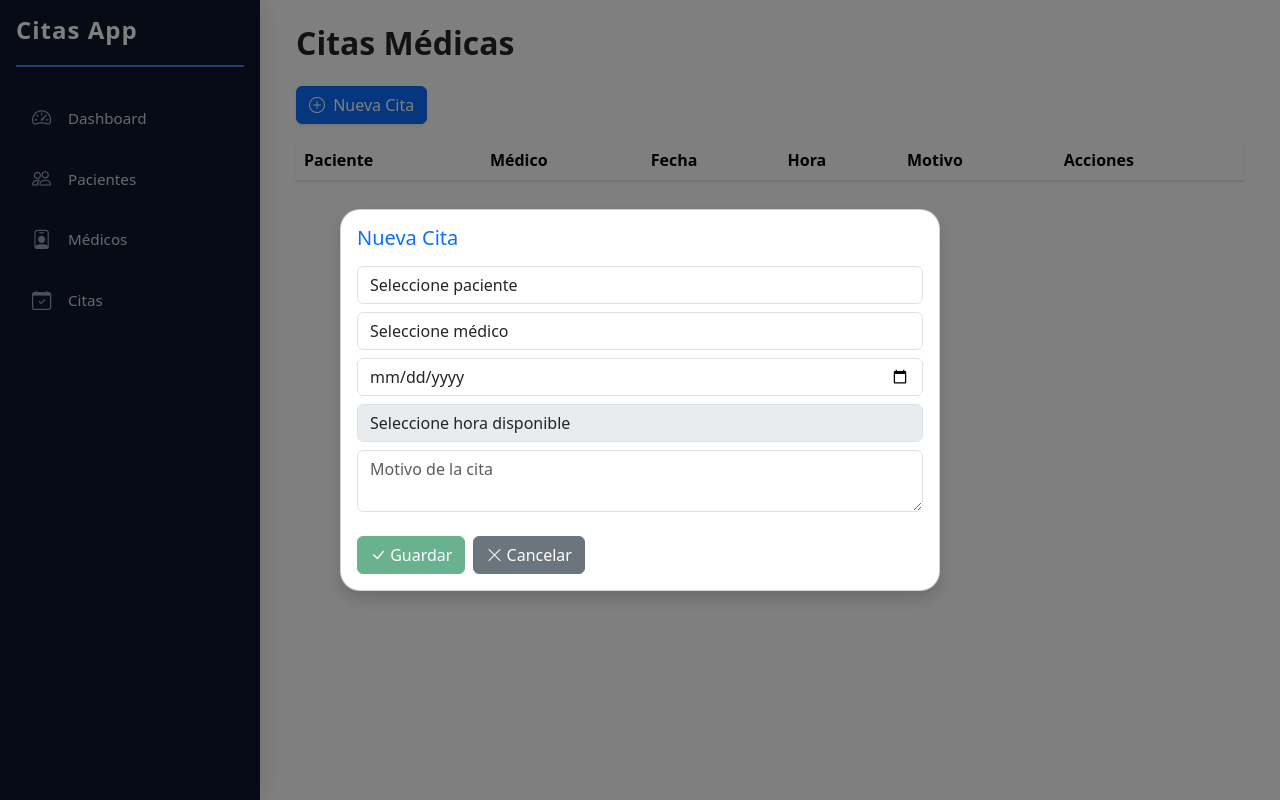
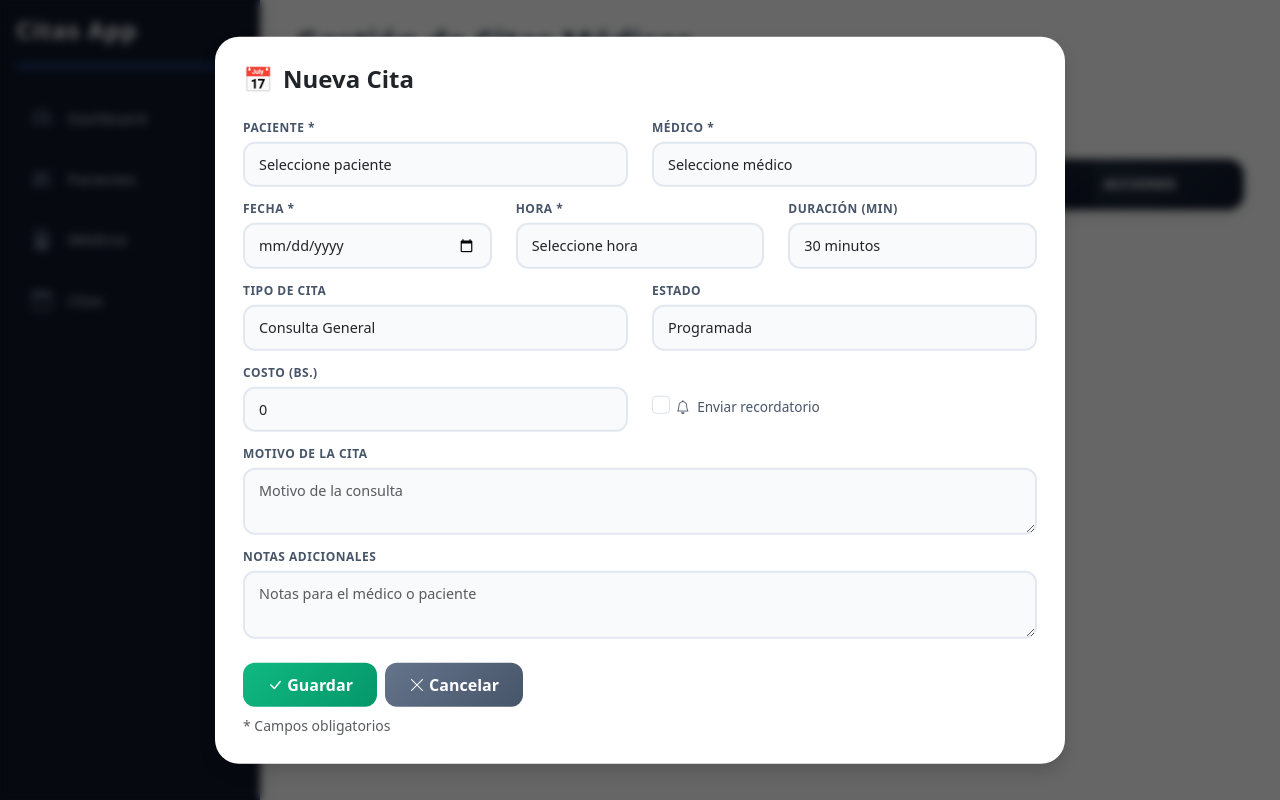
Before and after one commit to RPMelgarejoC/citas-medicas-angular, an Angular app: page /citas in a window 1280 px wide. Both pictures are taken after a click on the button "Nueva Cita". Built offline with nearby package versions, Linux system fonts and the light colour scheme.

Commit message:
Nueva personalización de citas

```diff
--- a/src/app/citas/citas.css
+++ b/src/app/citas/citas.css
@@ -1,6 +1,282 @@
 /* ========================================
-   TOAST NOTIFICACIONES
+   CITAS CSS - DISEÑO PROFESIONAL
    ======================================== */
+
+.container {
+  max-width: 1400px;
+  animation: fadeInUp 0.4s ease-out;
+}
+
+/* Título */
+h2 {
+  color: #1E293B;
+  font-weight: 700;
+  position: relative;
+  padding-bottom: 12px;
+  margin-bottom: 25px !important;
+}
+
+h2::after {
+  content: '';
+  position: absolute;
+  bottom: 0;
+  left: 0;
+  width: 60px;
+  height: 4px;
+  background: linear-gradient(135deg, #06B6D4, #0EA5E9);
+  border-radius: 2px;
+}
+
+/* Botón principal */
+.btn-primary {
+  background: linear-gradient(135deg, #06B6D4, #0EA5E9);
+  border: none;
+  padding: 10px 24px;
+  border-radius: 12px;
+  font-weight: 600;
+  transition: all 0.3s ease;
+  box-shadow: 0 4px 6px rgba(6, 182, 212, 0.2);
+}
+
+.btn-primary:hover {
+  transform: translateY(-2px);
+  box-shadow: 0 6px 12px rgba(6, 182, 212, 0.3);
+  background: linear-gradient(135deg, #0EA5E9, #0284C7);
+}
+
+/* Tabla */
+.table-responsive {
+  border-radius: 16px;
+  overflow: hidden;
+  box-shadow: 0 4px 20px rgba(0, 0, 0, 0.08);
+}
+
+.table {
+  margin-bottom: 0;
+  background: white;
+}
+
+.table thead th {
+  background: linear-gradient(135deg, #1E293B, #0F172A);
+  color: white;
+  font-weight: 600;
+  font-size: 0.85rem;
+  text-transform: uppercase;
+  letter-spacing: 0.5px;
+  padding: 15px 10px;
+  border: none;
+}
+
+.table tbody tr {
+  transition: all 0.2s ease;
+  border-bottom: 1px solid #E2E8F0;
+}
+
+.table tbody tr:hover {
+  background-color: #F1F5F9;
+  transform: scale(1.01);
+  box-shadow: 0 2px 8px rgba(0, 0, 0, 0.05);
+}
+
+.table tbody td {
+  padding: 12px 10px;
+  vertical-align: middle;
+  color: #334155;
+  font-size: 0.85rem;
+}
+
+/* Estados de cita */
+.estado-badge {
+  display: inline-block;
+  padding: 4px 12px;
+  border-radius: 20px;
+  font-size: 0.75rem;
+  font-weight: 600;
+  text-align: center;
+}
+
+.estado-programada {
+  background: #E0F2FE;
+  color: #0284C7;
+}
+
+.estado-confirmada {
+  background: #DCFCE7;
+  color: #16A34A;
+}
+
+.estado-curso {
+  background: #FEF3C7;
+  color: #D97706;
+}
+
+.estado-completada {
+  background: #E0E7FF;
+  color: #4F46E5;
+}
+
+.estado-cancelada {
+  background: #FEE2E2;
+  color: #DC2626;
+}
+
+.estado-no-asistio {
+  background: #F3F4F6;
+  color: #6B7280;
+}
+
+/* Modal */
+.overlay {
+  position: fixed;
+  top: 0;
+  left: 0;
+  width: 100%;
+  height: 100%;
+  background: rgba(0, 0, 0, 0.6);
+  backdrop-filter: blur(4px);
+  z-index: 1000;
+  animation: fadeIn 0.3s ease;
+}
+
+.modal-custom {
+  position: fixed;
+  top: 50%;
+  left: 50%;
+  transform: translate(-50%, -50%);
+  z-index: 1001;
+  width: 90%;
+  max-width: 850px;
+  animation: slideUp 0.3s ease;
+}
+
+.modal-custom .card {
+  border: none;
+  border-radius: 24px;
+  box-shadow: 0 20px 40px rgba(0, 0, 0, 0.2);
+  overflow: hidden;
+}
+
+.modal-custom .card-body {
+  padding: 28px;
+}
+
+.modal-custom h5 {
+  font-size: 1.5rem;
+  font-weight: 700;
+  margin-bottom: 20px !important;
+  display: flex;
+  align-items: center;
+  gap: 10px;
+}
+
+.modal-custom h5::before {
+  content: '📅';
+  font-size: 1.5rem;
+}
+
+/* Formulario */
+.form-label {
+  font-weight: 600;
+  color: #475569;
+  margin-bottom: 5px;
+  font-size: 0.75rem;
+  text-transform: uppercase;
+  letter-spacing: 0.5px;
+}
+
+.form-control, .form-select {
+  border: 2px solid #E2E8F0;
+  border-radius: 12px;
+  padding: 10px 14px;
+  font-size: 0.9rem;
+  transition: all 0.2s ease;
+  background-color: #F8FAFC;
+}
+
+.form-control:focus, .form-select:focus {
+  border-color: #06B6D4;
+  box-shadow: 0 0 0 3px rgba(6, 182, 212, 0.1);
+  background-color: white;
+  outline: none;
+}
+
+.form-check-input {
+  width: 18px;
+  height: 18px;
+  margin-top: 2px;
+  cursor: pointer;
+}
+
+.form-check-input:checked {
+  background-color: #06B6D4;
+  border-color: #06B6D4;
+}
+
+.form-check-label {
+  font-size: 0.85rem;
+  color: #475569;
+  cursor: pointer;
+}
+
+/* Botones del modal */
+.btn-success {
+  background: linear-gradient(135deg, #10B981, #059669);
+  border: none;
+  padding: 10px 24px;
+  border-radius: 12px;
+  font-weight: 600;
+  transition: all 0.2s ease;
+}
+
+.btn-success:hover {
+  transform: translateY(-2px);
+  box-shadow: 0 4px 12px rgba(16, 185, 129, 0.3);
+}
+
+.btn-secondary {
+  background: linear-gradient(135deg, #64748B, #475569);
+  border: none;
+  padding: 10px 24px;
+  border-radius: 12px;
+  font-weight: 600;
+  transition: all 0.2s ease;
+}
+
+.btn-secondary:hover {
+  transform: translateY(-2px);
+  box-shadow: 0 4px 12px rgba(100, 116, 139, 0.3);
+}
+
+.btn-warning, .btn-danger {
+  padding: 6px 14px;
+  border-radius: 8px;
+  font-weight: 500;
+  transition: all 0.2s ease;
+}
+
+.btn-warning {
+  background: linear-gradient(135deg, #F59E0B, #D97706);
+  border: none;
+  color: white;
+}
+
+.btn-warning:hover {
+  transform: translateY(-1px);
+  box-shadow: 0 2px 8px rgba(245, 158, 11, 0.3);
+  color: white;
+}
+
+.btn-danger {
+  background: linear-gradient(135deg, #EF4444, #DC2626);
+  border: none;
+}
+
+.btn-danger:hover {
+  transform: translateY(-1px);
+  box-shadow: 0 2px 8px rgba(239, 68, 68, 0.3);
+}
+
+/* Toast */
 .toast-custom {
   position: fixed;
   top: 20px;
@@ -16,6 +292,7 @@
   align-items: center;
   gap: 10px;
   min-width: 280px;
+  font-size: 0.9rem;
 }
 
 .bg-success {
@@ -24,6 +301,34 @@
 
 .bg-error {
   background: linear-gradient(135deg, #EF4444, #DC2626) !important;
+}
+
+/* Animaciones */
+@keyframes fadeIn {
+  from { opacity: 0; }
+  to { opacity: 1; }
+}
+
+@keyframes fadeInUp {
+  from {
+    opacity: 0;
+    transform: translateY(20px);
+  }
+  to {
+    opacity: 1;
+    transform: translateY(0);
+  }
+}
+
+@keyframes slideUp {
+  from {
+    opacity: 0;
+    transform: translate(-50%, -40%);
+  }
+  to {
+    opacity: 1;
+    transform: translate(-50%, -50%);
+  }
 }
 
 @keyframes slideIn {
@@ -37,29 +342,52 @@
   }
 }
 
-/* Overlay y Modal (si no los tienes) */
-.overlay {
-  position: fixed;
-  top: 0;
-  left: 0;
-  width: 100%;
-  height: 100%;
-  background: rgba(0, 0, 0, 0.5);
-  z-index: 1000;
+/* Responsive */
+@media (max-width: 768px) {
+  .modal-custom {
+    width: 95%;
+    max-width: none;
+  }
+
+  .modal-custom .card-body {
+    padding: 20px;
+  }
+
+  .table thead th {
+    font-size: 0.65rem;
+    padding: 10px 6px;
+  }
+
+  .table tbody td {
+    font-size: 0.7rem;
+    padding: 8px 6px;
+  }
+
+  .btn-warning, .btn-danger {
+    padding: 4px 10px;
+    font-size: 0.7rem;
+  }
+
+  h2 {
+    font-size: 1.5rem;
+  }
 }
 
-.modal-custom {
-  position: fixed;
-  top: 50%;
-  left: 50%;
-  transform: translate(-50%, -50%);
-  z-index: 1001;
-  width: 90%;
-  max-width: 600px;
+@media (max-width: 480px) {
+  .table-responsive {
+    border-radius: 12px;
+  }
+
+  .table thead th {
+    white-space: nowrap;
+  }
+
+  .toast-custom {
+    top: 10px;
+    right: 10px;
+    left: 10px;
+    min-width: auto;
+    font-size: 0.8rem;
+    padding: 10px 16px;
+  }
 }
-
-.modal-custom .card {
-  max-height: 90vh;
-  overflow-y: auto;
-  border-radius: 20px;
-}
--- a/src/app/citas/citas.html
+++ b/src/app/citas/citas.html
@@ -1,12 +1,13 @@
 <div class="container">
 
-  <h2 class="mb-4 fw-bold">Citas Médicas</h2>
+  <h2 class="mb-4 fw-bold">Gestión de Citas Médicas</h2>
 
   <button class="btn btn-primary mb-3 shadow-sm" (click)="abrirFormulario()">
     <i class="bi bi-plus-circle me-1"></i> Nueva Cita
   </button>
 
   <!-- TABLA -->
+  <div class="table-responsive">
     <table class="table table-hover table-striped align-middle shadow-sm">
       <thead>
         <tr>
@@ -14,7 +15,9 @@
           <th>Médico</th>
           <th>Fecha</th>
           <th>Hora</th>
-        <th>Motivo</th>
+          <th>Tipo</th>
+          <th>Estado</th>
+          <th>Costo</th>
           <th>Acciones</th>
         </tr>
       </thead>
@@ -26,7 +29,9 @@
             <td>{{ obtenerNombreMedico(c.idMedico) }}</td>
             <td>{{ c.fecha }}</td>
             <td>{{ c.hora }}</td>
-          <td>{{ c.motivo }}</td>
+            <td>{{ c.tipoCita }}</td>
+            <td><span class="estado-badge {{ getEstadoBadgeClass(c.estado) }}">{{ c.estado }}</span></td>
+            <td>{{ c.costo }} Bs.</td>
             <td>
               <button class="btn btn-warning btn-sm me-2" (click)="editarCita(c)">
                 <i class="bi bi-pencil"></i> Editar
@@ -40,81 +45,134 @@
         }
       </tbody>
     </table>
+  </div>
 
 </div>
 
 <!-- MODAL UNIFICADO -->
 @if (mostrarFormulario) {
-  <!-- FONDO OSCURO -->
   <div class="overlay" (click)="cerrarFormulario()"></div>
 
-  <!-- MODAL -->
   <div class="modal-custom" (click)="$event.stopPropagation()">
 
     <div class="card shadow">
       <div class="card-body">
 
-        <h5 class="mb-3 text-primary">
+        <h5 class="mb-3">
           {{ editando ? 'Editar Cita' : 'Nueva Cita' }}
         </h5>
 
         <div class="row">
-          <div class="col-12 mb-2">
+          <!-- PACIENTE -->
+          <div class="col-md-6 mb-2">
+            <label class="form-label small fw-bold">Paciente *</label>
             <select class="form-control" [(ngModel)]="nuevaCita.idPaciente">
               <option value="">Seleccione paciente</option>
               @for (p of pacientes; track p.id) {
-                <option [value]="p.id">{{ p.nombre }} {{ p.apellido }}</option>
+                <option [value]="p.id">{{ p.nombre }} {{ p.apellidoPaterno }}</option>
               }
             </select>
           </div>
 
-          <div class="col-12 mb-2">
+          <!-- MÉDICO -->
+          <div class="col-md-6 mb-2">
+            <label class="form-label small fw-bold">Médico *</label>
             <select class="form-control"
                     [(ngModel)]="nuevaCita.idMedico"
                     (ngModelChange)="onMedicoChange()">
               <option value="">Seleccione médico</option>
               @for (m of medicos; track m.id) {
-                <option [value]="m.id">{{ m.nombre }} - {{ m.especialidad }}</option>
+                <option [value]="m.id">{{ m.nombre }} {{ m.apellidoPaterno }} - {{ m.especialidad }}</option>
               }
             </select>
           </div>
 
-          <div class="col-12 mb-2">
+          <!-- FECHA -->
+          <div class="col-md-4 mb-2">
+            <label class="form-label small fw-bold">Fecha *</label>
             <input type="date"
                    class="form-control"
                    [(ngModel)]="nuevaCita.fecha"
                    (ngModelChange)="onFechaChange()">
           </div>
 
-          <div class="col-12 mb-2">
+          <!-- HORA -->
+          <div class="col-md-4 mb-2">
+            <label class="form-label small fw-bold">Hora *</label>
             <select class="form-control"
                     [(ngModel)]="nuevaCita.hora"
                     [disabled]="horasDisponibles.length === 0">
-              <option value="">Seleccione hora disponible</option>
+              <option value="">Seleccione hora</option>
               @for (hora of horasDisponibles; track hora) {
                 <option [value]="hora">{{ hora }}</option>
               }
             </select>
             @if (horasDisponibles.length === 0 && nuevaCita.idMedico && nuevaCita.fecha) {
-              <small class="text-danger">⚠️ No hay horas disponibles para este médico en esta fecha</small>
-            }
-            @if (nuevaCita.idMedico && nuevaCita.fecha && horasDisponibles.length > 0) {
-              <small class="text-success">✅ {{ horasDisponibles.length }} hora(s) disponible(s)</small>
+              <small class="text-danger">⚠️ No hay horas disponibles</small>
             }
           </div>
 
+          <!-- DURACIÓN -->
+          <div class="col-md-4 mb-2">
+            <label class="form-label small fw-bold">Duración (min)</label>
+            <select class="form-control" [(ngModel)]="nuevaCita.duracion">
+              @for (d of duraciones; track d) {
+                <option [value]="d">{{ d }} minutos</option>
+              }
+            </select>
+          </div>
+
+          <!-- TIPO DE CITA -->
+          <div class="col-md-6 mb-2">
+            <label class="form-label small fw-bold">Tipo de Cita</label>
+            <select class="form-control" [(ngModel)]="nuevaCita.tipoCita">
+              @for (t of tiposCita; track t) {
+                <option [value]="t">{{ t }}</option>
+              }
+            </select>
+          </div>
+
+          <!-- ESTADO -->
+          <div class="col-md-6 mb-2">
+            <label class="form-label small fw-bold">Estado</label>
+            <select class="form-control" [(ngModel)]="nuevaCita.estado">
+              @for (e of estadosCita; track e) {
+                <option [value]="e">{{ e }}</option>
+              }
+            </select>
+          </div>
+
+          <!-- COSTO -->
+          <div class="col-md-6 mb-2">
+            <label class="form-label small fw-bold">Costo (Bs.)</label>
+            <input type="number" class="form-control" placeholder="0" [(ngModel)]="nuevaCita.costo">
+          </div>
+
+          <!-- RECORDATORIO -->
+          <div class="col-md-6 mb-2 d-flex align-items-center">
+            <div class="form-check mt-4">
+              <input type="checkbox" class="form-check-input" id="recordatorio" [(ngModel)]="nuevaCita.recordatorio">
+              <label class="form-check-label" for="recordatorio">
+                <i class="bi bi-bell me-1"></i> Enviar recordatorio
+              </label>
+            </div>
+          </div>
+
+          <!-- MOTIVO -->
           <div class="col-12 mb-2">
-            <textarea class="form-control"
-                      placeholder="Motivo de la cita"
-                      rows="2"
-                      [(ngModel)]="nuevaCita.motivo"></textarea>
+            <label class="form-label small fw-bold">Motivo de la cita</label>
+            <textarea class="form-control" placeholder="Motivo de la consulta" rows="2" [(ngModel)]="nuevaCita.motivo"></textarea>
+          </div>
+
+          <!-- NOTAS -->
+          <div class="col-12 mb-2">
+            <label class="form-label small fw-bold">Notas adicionales</label>
+            <textarea class="form-control" placeholder="Notas para el médico o paciente" rows="2" [(ngModel)]="nuevaCita.notas"></textarea>
           </div>
         </div>
 
         <div class="mt-3">
-          <button class="btn btn-success me-2"
-                  (click)="guardarCita()"
-                  [disabled]="!nuevaCita.hora">
+          <button class="btn btn-success me-2" (click)="guardarCita()">
             <i class="bi bi-check-lg"></i> {{ editando ? 'Actualizar' : 'Guardar' }}
           </button>
 
@@ -122,6 +180,8 @@
             <i class="bi bi-x-lg"></i> Cancelar
           </button>
         </div>
+
+        <small class="text-muted mt-2 d-block">* Campos obligatorios</small>
 
       </div>
     </div>
--- a/src/app/citas/citas.ts
+++ b/src/app/citas/citas.ts
@@ -1,10 +1,11 @@
 import { Component, OnInit, ChangeDetectorRef } from '@angular/core';
 import { FormsModule } from '@angular/forms';
+import { CommonModule, CurrencyPipe } from '@angular/common'; // 🔥 Agregar CurrencyPipe
 import { Db } from '../services/db';
 
 @Component({
   selector: 'app-citas',
-  imports: [FormsModule],
+  imports: [FormsModule, CommonModule],
   templateUrl: './citas.html',
   styleUrl: './citas.css',
 })
@@ -34,13 +35,18 @@ export class Citas implements OnInit {
     idMedico: '',
     fecha: '',
     hora: '',
-    motivo: ''
+    tipoCita: 'Consulta General',
+    estado: 'Programada',
+    duracion: 30,
+    costo: 0,
+    motivo: '',
+    notas: '',
+    recordatorio: false
   };
 
   // Horario laboral
-  HORA_INICIO = 8;   // 8:00 AM
-  HORA_FIN = 18;     // 6:00 PM
-  DIAS_LABORALES = [1, 2, 3, 4, 5]; // Lunes a Viernes
+  HORA_INICIO = 8;
+  HORA_FIN = 18;
 
   // Opciones de horas con intervalos de 30 minutos
   opcionesHoras: string[] = [];
@@ -48,13 +54,33 @@ export class Citas implements OnInit {
   // Horas disponibles para el médico seleccionado
   horasDisponibles: string[] = [];
 
+  // Opciones para selects
+  tiposCita = [
+    'Consulta General',
+    'Emergencia',
+    'Control',
+    'Especialista',
+    'Vacunación',
+    'Examen Médico'
+  ];
+
+  estadosCita = [
+    'Programada',
+    'Confirmada',
+    'En curso',
+    'Completada',
+    'Cancelada',
+    'No asistió'
+  ];
+
+  duraciones = [15, 30, 45, 60, 90, 120];
+
   async ngOnInit() {
     await this.dbService.initDB();
     await this.cargarDatos();
     this.generarOpcionesHoras();
   }
 
-  // Generar horas cada 30 minutos: 8:00, 8:30, 9:00, ..., 17:30
   generarOpcionesHoras() {
     this.opcionesHoras = [];
     for (let hora = this.HORA_INICIO; hora < this.HORA_FIN; hora++) {
@@ -84,7 +110,13 @@ export class Citas implements OnInit {
       idMedico: '',
       fecha: '',
       hora: '',
-      motivo: ''
+      tipoCita: 'Consulta General',
+      estado: 'Programada',
+      duracion: 30,
+      costo: 0,
+      motivo: '',
+      notas: '',
+      recordatorio: false
     };
 
     this.horasDisponibles = [];
@@ -96,16 +128,14 @@ export class Citas implements OnInit {
     this.idEditando = c.id;
     this.mostrarFormulario = true;
 
-    // Cargar horas disponibles para el médico seleccionado
     if (this.nuevaCita.idMedico && this.nuevaCita.fecha) {
       this.cargarHorasDisponibles();
     }
   }
 
-  // ✅ VALIDAR QUE LA FECHA NO SEA PASADA
   validarFechaNoPasada(fecha: string): boolean {
     const hoy = new Date();
-    hoy.setHours(0, 0, 0, 0); // Resetear hora para comparar solo fechas
+    hoy.setHours(0, 0, 0, 0);
 
     const partes = fecha.split('-');
     const fechaSeleccionada = new Date(
@@ -122,7 +152,6 @@ export class Citas implements OnInit {
     return true;
   }
 
-  // ✅ VALIDAR HORARIO LABORAL
   validarHorarioLaboral(fecha: string, hora: string): boolean {
     const partes = fecha.split('-');
     const año = parseInt(partes[0]);
@@ -132,7 +161,6 @@ export class Citas implements OnInit {
     const fechaObj = new Date(año, mes, dia);
     const diaSemana = fechaObj.getDay();
 
-    // Días NO laborables: Domingo(0) o Sábado(6)
     if (diaSemana === 0) {
       this.mostrarNotificacion('❌ Los domingos no hay consulta médica', 'error');
       return false;
@@ -146,7 +174,6 @@ export class Citas implements OnInit {
     return true;
   }
 
-  // ✅ CARGAR HORAS DISPONIBLES PARA EL MÉDICO SELECCIONADO
   async cargarHorasDisponibles() {
     if (!this.nuevaCita.idMedico || !this.nuevaCita.fecha) {
       this.horasDisponibles = [];
@@ -155,19 +182,16 @@ export class Citas implements OnInit {
 
     const citasExistentes = await this.dbService.obtenerCitas();
 
-    // Obtener horas ya ocupadas por este médico en esta fecha
     const horasOcupadas = citasExistentes
       .filter(c =>
         Number(c.idMedico) === Number(this.nuevaCita.idMedico) &&
         c.fecha === this.nuevaCita.fecha &&
-        c.id !== this.idEditando // Excluir la cita actual si es edición
+        c.id !== this.idEditando
       )
       .map(c => c.hora);
 
-    // Filtrar horas disponibles (todas las horas menos las ocupadas)
     this.horasDisponibles = this.opcionesHoras.filter(h => !horasOcupadas.includes(h));
 
-    // Si la hora actual seleccionada ya no está disponible, limpiarla
     if (this.nuevaCita.hora && !this.horasDisponibles.includes(this.nuevaCita.hora)) {
       this.nuevaCita.hora = '';
       this.mostrarNotificacion('⚠️ La hora seleccionada ya no está disponible', 'error');
@@ -176,7 +200,6 @@ export class Citas implements OnInit {
     this.cdr.detectChanges();
   }
 
-  // ✅ VALIDAR DOBLE RESERVA
   async validarDobleReserva(): Promise<boolean> {
     const citasExistentes = await this.dbService.obtenerCitas();
 
@@ -189,14 +212,13 @@ export class Citas implements OnInit {
 
     if (citaDuplicada) {
       const medico = this.medicos.find(m => m.id == this.nuevaCita.idMedico);
-      this.mostrarNotificacion(`❌ El Dr. ${medico?.nombre} ya tiene una cita el ${this.nuevaCita.fecha} a las ${this.nuevaCita.hora}`, 'error');
+      this.mostrarNotificacion(`❌ El Dr. ${medico?.nombre} ya tiene una cita en ese horario`, 'error');
       return false;
     }
 
     return true;
   }
 
-  // ✅ VALIDAR DOBLE CITA DEL PACIENTE
   async validarDobleCitaPaciente(): Promise<boolean> {
     const citasExistentes = await this.dbService.obtenerCitas();
 
@@ -209,34 +231,29 @@ export class Citas implements OnInit {
 
     if (citaDuplicada) {
       const paciente = this.pacientes.find(p => p.id == this.nuevaCita.idPaciente);
-      this.mostrarNotificacion(`❌ El paciente ${paciente?.nombre} ya tiene una cita el ${this.nuevaCita.fecha} a las ${this.nuevaCita.hora}`, 'error');
+      this.mostrarNotificacion(`❌ El paciente ${paciente?.nombre} ya tiene una cita en ese horario`, 'error');
       return false;
     }
 
     return true;
   }
 
-  // ✅ CUANDO CAMBIA EL MÉDICO
   onMedicoChange() {
     this.nuevaCita.hora = '';
     this.cargarHorasDisponibles();
   }
 
-  // ✅ CUANDO CAMBIA LA FECHA
   onFechaChange() {
     this.nuevaCita.hora = '';
     if (this.nuevaCita.fecha) {
-      // Validar fecha pasada
       if (!this.validarFechaNoPasada(this.nuevaCita.fecha)) {
         this.nuevaCita.fecha = '';
         return;
       }
-      // Validar horario laboral
       if (!this.validarHorarioLaboral(this.nuevaCita.fecha, '')) {
         this.nuevaCita.fecha = '';
         return;
       }
-      // Cargar horas disponibles
       if (this.nuevaCita.idMedico) {
         this.cargarHorasDisponibles();
       }
@@ -244,7 +261,6 @@ export class Citas implements OnInit {
   }
 
   async guardarCita() {
-    // Validaciones básicas
     if (!this.nuevaCita.idPaciente || !this.nuevaCita.idMedico) {
       this.mostrarNotificacion('❌ Debe seleccionar paciente y médico', 'error');
       return;
@@ -260,21 +276,17 @@ export class Citas implements OnInit {
       return;
     }
 
-    // Validar fecha pasada (otra vez por seguridad)
     if (!this.validarFechaNoPasada(this.nuevaCita.fecha)) {
       return;
     }
 
-    // Validar horario laboral
     if (!this.validarHorarioLaboral(this.nuevaCita.fecha, this.nuevaCita.hora)) {
       return;
     }
 
-    // Validar doble reserva (médico)
     const reservaValida = await this.validarDobleReserva();
     if (!reservaValida) return;
 
-    // Validar doble cita del paciente
     const pacienteValido = await this.validarDobleCitaPaciente();
     if (!pacienteValido) return;
 
@@ -311,11 +323,24 @@ export class Citas implements OnInit {
 
   obtenerNombrePaciente(id: number) {
     const paciente = this.pacientes.find(p => p.id == id);
-    return paciente ? `${paciente.nombre} ${paciente.apellido}` : '';
+    return paciente ? `${paciente.nombre} ${paciente.apellidoPaterno}` : '';
   }
 
   obtenerNombreMedico(id: number) {
-    return this.medicos.find(m => m.id == id)?.nombre || '';
+    const medico = this.medicos.find(m => m.id == id);
+    return medico ? `${medico.nombre} ${medico.apellidoPaterno}` : '';
+  }
+
+  getEstadoBadgeClass(estado: string): string {
+    const clases: Record<string, string> = {
+      'Programada': 'estado-programada',
+      'Confirmada': 'estado-confirmada',
+      'En curso': 'estado-curso',
+      'Completada': 'estado-completada',
+      'Cancelada': 'estado-cancelada',
+      'No asistió': 'estado-no-asistio'
+    };
+    return clases[estado] || 'estado-programada';
   }
 
   mostrarNotificacion(mensaje: string, tipo: string = 'success') {
```
Lines whose indentation alone changed are shown as unchanged.
